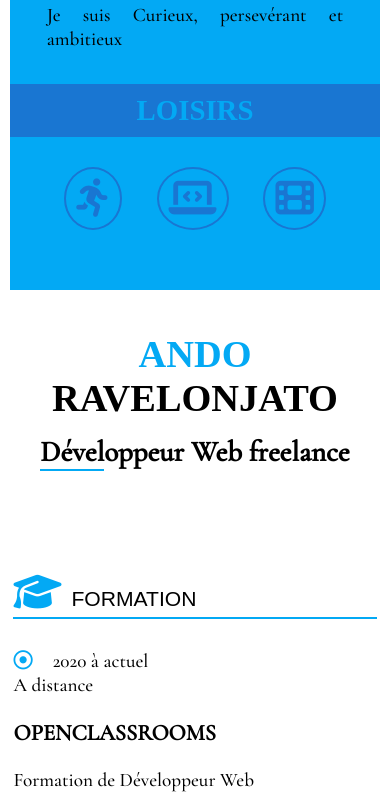
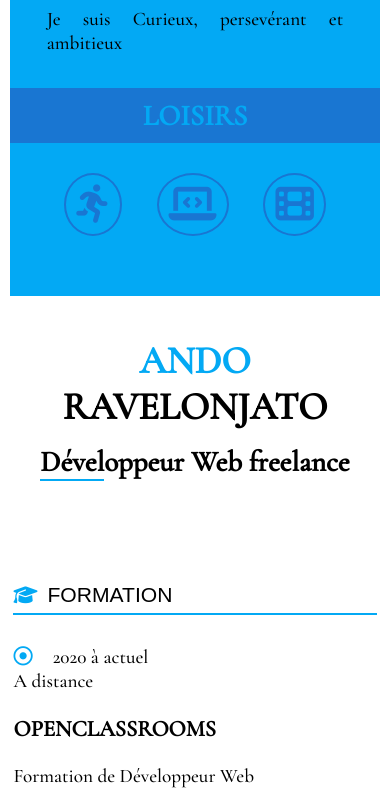
Before and after one commit to ando83/P2_Ando_Ravelonjato, a plain HTML site: page index.html in a window 390 px wide. Shown: the part 1143-1948 px from the top of the page. Drawn offline with nearby package versions, Linux system fonts and the light colour scheme.

Commit message:
modifié font-family

```diff
--- a/style.css
+++ b/style.css
@@ -4,7 +4,7 @@ body
 {
 	width: 100%;
 	background-color: #E0E0E0;
-	font-family: 'Cormorant Garamond', sans-serif;
+	font-family: 'Cormorant Garamond', serif;
 	font-size: 1em;
 	margin-right: auto;
 	margin-left: auto;
@@ -59,7 +59,6 @@ img{
 
 
 aside h2{
-   font-family: 'Radley', serif;
    font-size: 1.5em;
    text-align: center;
    color: #03A9F4;
@@ -73,12 +72,16 @@ aside p{
    text-align: justify;
 }
 
+ .contact1 a{
+  color: #000000;
+ }
 .contact1 p{
  margin-bottom: 10px;
 }
 
 .contact1{
   margin-top: 30px;
+
 }
 
 /*a propos de moi*/
@@ -137,12 +140,10 @@ main{
 }
 
 .prenom{
-  font-family: 'Radley', serif;
   color: #03A9F4;
 }
 
 .right-element h1{       /*titre*/
-  font-family: 'Radley', serif;
   font-size: 2.5em;
   margin-bottom: -10px;
 }
@@ -329,7 +330,6 @@ main{
   .right-element{
     text-align: center;
     margin: 40px 0px 80px ;
-
   }
 
   .right-element h1{
@@ -340,8 +340,14 @@ main{
   font-size: 1.1em;
  }
 
+  .list i{
+    font-size: 1em;
+  }
+
   .formation1, .experience1{
     display: flex;
     flex-direction: column;
   }
+
+
 }
```
